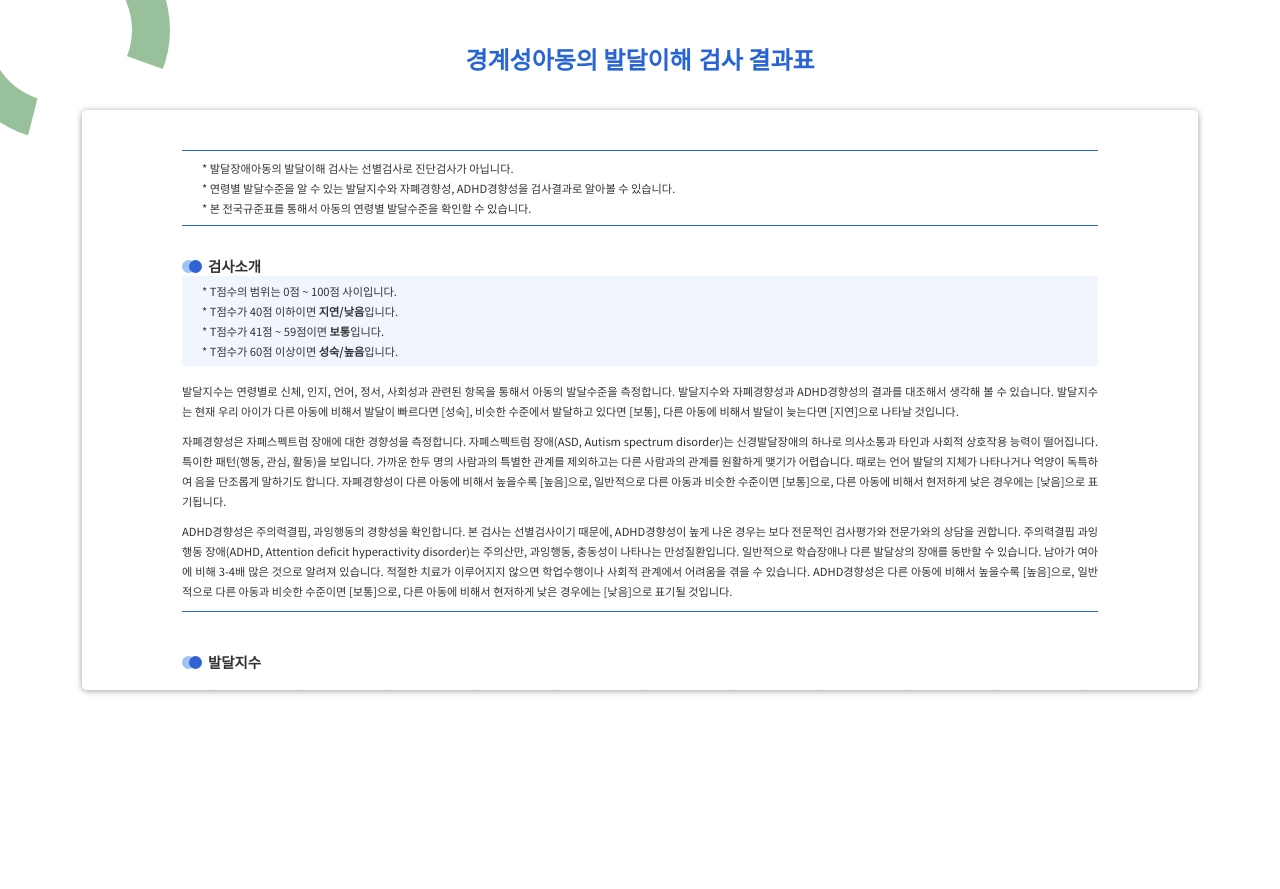
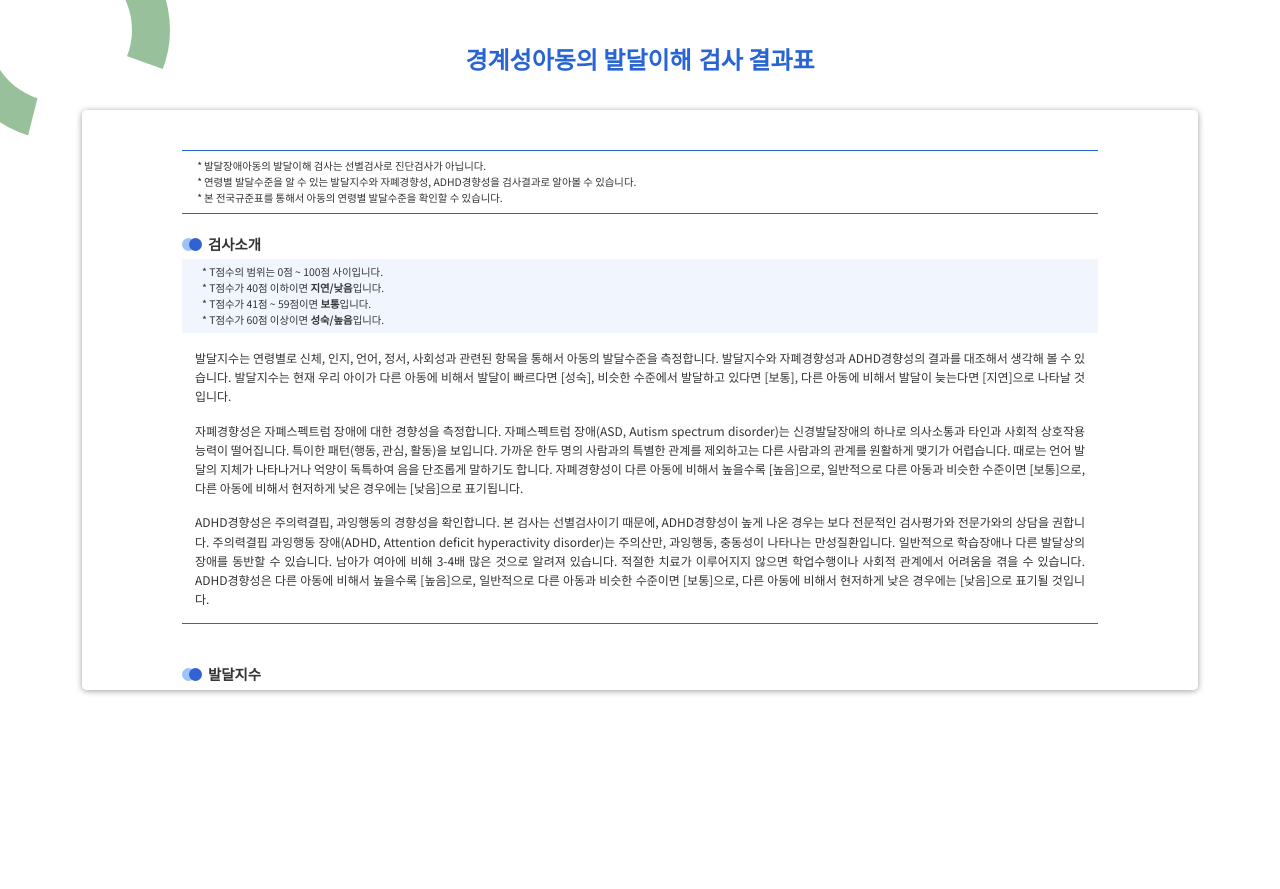
Before and after one commit to ChildDisabilityTest/Front, a Django app: template templates/growthTest/result.html in a window 1280 px wide; the page is wider, and only the part inside the window is pictured. Shown: the top 889 px of that part. Run offline with Django 4.2, Linux system fonts and the light colour scheme; the template is opened without the code that fills it, so the values that code supplies are empty; some libraries are stand-ins or nearby versions.

Commit message:
fix result page ui. 221229 sy.

```diff
--- a/static/css/result.css
+++ b/static/css/result.css
@@ -44,9 +44,24 @@
 .result-top {
   border-top: 0.1rem solid #2864d4;
   border-bottom: 0.1rem solid #2864d4;
-  margin-bottom: 30px;
-  padding: 7px 20px;
-  font-size: 0.7rem;
+  margin-bottom: 20px;
+  padding: 7px 15px;
+  font-size: 0.65rem;
+}
+
+.result-top ul {
+  list-style-type: "*";
+  margin: 0;
+  padding-left: 5px;
+}
+
+.result-top ul li {
+  line-height: 1rem;
+}
+
+.result-top ul li span {
+  position: relative;
+  left: 2px;
 }
 
 .test-info-wrap {
@@ -104,14 +119,14 @@
 
 .researchBtn {
   text-decoration: none;
-  font-size: 0.9rem;
+  font-size: 0.75rem;
   color: #ffffff;
   background-color: #2864d4;
-
-  width: 160px;
-  padding: 8px 0;
+  padding: 6px 12px;
   border-radius: 4px;
-  margin-top: 20px;
+  margin-top: 7px;
+  display: block;
+  text-align: center;
 }
 
 .researchBtn:hover {
@@ -209,7 +224,7 @@
 }
 
 .comment-text {
-  font-size: 0.8rem;
+  font-size: 0.75rem;
   font-weight: 400;
 }
 
@@ -223,33 +238,59 @@
   gap: 10px;
 }
 
-.notice-wrap a:link,
+/* .notice-wrap a:link,
 .notice-wrap a:visited {
-  color: #f9b252;
-  text-decoration: underline;
-  font-weight: 500;
-}
+  text-decoration: none;
+} */
 
 /* T Score */
 .twrap {
   background-color: #f0f5fe;
+  margin-top: 5px;
   margin-bottom: 15px;
   padding: 5px 20px;
-  font-size: 0.7rem;
+  font-size: 0.65rem;
+  line-height: 1rem;
 }
 
 .result-common-text {
-  font-size: 0.7rem;
-  margin-bottom: 10px;
+  font-size: 0.75rem;
+  margin-bottom: 15px;
+  padding: 0 13px;
   text-align: justify;
+  line-height: 1.2rem;
 }
 
 .divide-blue {
   border-top: 0.1rem solid #2864d4;
 }
 
+.misakyo {
+  font-size: 0.7rem;
+  line-height: 1rem;
+}
+
+.event-img {
+  width: 270px;
+  height: 270px;
+}
+
 /* From tablet portrait to mobile */
 @media (max-width: 767px) {
+  .result-common-text {
+    font-size: 0.65rem;
+    line-height: 1.1rem;
+  }
+
+  .comment-text {
+    font-size: 0.7rem;
+  }
+
+  .event-img {
+    width: 170px;
+    height: 170px;
+  }
+
   .card-news-img {
     width: 80px;
     height: 80px;
--- a/static/css/style.css
+++ b/static/css/style.css
@@ -1242,7 +1242,7 @@
   margin-top: -5px;
   margin-bottom: 14px;
   line-height: 1rem;
-  padding: 10px 0;
+  padding: 10px 15px;
   text-align: center;
   border-radius: 4px;
 }
--- a/templates/base.html
+++ b/templates/base.html
@@ -58,8 +58,6 @@
     <title>SOS LAB | 발달이해 검사</title>
   </head>
   <body>
-    <!-- <div style="background-color: #b1d7f8" class="p-4">헤더, 로고? 필요없으면 빼기</div> -->
-
     {% block content %} {% endblock content %}
   </body>
 </html>
--- a/templates/growthTest/result.html
+++ b/templates/growthTest/result.html
@@ -26,10 +26,18 @@
       <div class="step step-padding">
         <!-- 결과지 상단 -->
         <div class="result-top">
-          * 발달장애아동의 발달이해 검사는 선별검사로 진단검사가 아닙니다. <br />
-          * 연령별 발달수준을 알 수 있는 발달지수와 자폐경향성, ADHD경향성을 검사결과로 알아볼 수
-          있습니다. <br />
-          * 본 전국규준표를 통해서 아동의 연령별 발달수준을 확인할 수 있습니다.
+          <ul>
+            <li><span>발달장애아동의 발달이해 검사는 선별검사로 진단검사가 아닙니다.</span></li>
+            <li>
+              <span
+                >연령별 발달수준을 알 수 있는 발달지수와 자폐경향성, ADHD경향성을 검사결과로 알아볼
+                수 있습니다.</span
+              >
+            </li>
+            <li>
+              <span>본 전국규준표를 통해서 아동의 연령별 발달수준을 확인할 수 있습니다.</span>
+            </li>
+          </ul>
         </div>
 
         <!-- 검사소개 -->
@@ -151,14 +159,14 @@
 
         <!-- 종합 소견 -->
         <div class="result-wrap">
-          <div class="list-wrap">
+          <div class="list-wrap mb-2">
             <div id="back-circle"></div>
             <div id="front-circle"></div>
             <div class="result-subtitle">종합소견</div>
           </div>
 
           <div class="result-common-text">
-            발달지수가 [성숙],[보통]으로 나타나면서, 자폐경향성이 [보통], [낮음], ADHD경향성이
+            발달지수가 [성숙], [보통]으로 나타나면서, 자폐경향성이 [보통], [낮음], ADHD경향성이
             [보통], [낮음] 으로 나타난다면 아동이 밝고 건강하게 잘 성장하고 있을 가능성이 높습니다.
             우리아이가 바르고 건강하게 성장할 수 있도록 열심히 노력하고 서포트하고 있는
             부모님/양육자분께 큰 박수드립니다.
@@ -190,23 +198,25 @@
 
         <!-- 기타 공지-->
         <div class="notice-wrap">
-          <div class="d-flex gap-2">
+          <div class="d-flex gap-2 mb-1">
             <div>
-              <img src="{% static 'img/notice.png' %}" width="30px" class="test-info-img" />
+              <img src="{% static 'img/notice.png' %}" width="30px" />
             </div>
-            <div>
-              <img src="{% static 'img/event.png' %}" width="160px" class="" />
-              <a href="https://forms.gle/PN4caWJ9vhKvZB4A6" class="researchBtn"
-                >만족도 조사 참여하기</a
-              >
+            <div class="mt-1">
+              <img src="{% static 'img/event.png' %}" class="event-img" />
+              <div>
+                <a href="https://forms.gle/PN4caWJ9vhKvZB4A6" class="researchBtn"
+                  >만족도 조사 참여하기</a
+                >
+              </div>
             </div>
           </div>
 
           <div class="d-flex gap-2">
             <div>
-              <img src="{% static 'img/notice.png' %}" width="30px" class="test-info-img" />
+              <img src="{% static 'img/notice.png' %}" width="30px" />
             </div>
-            <div>
+            <div class="misakyo mt-1">
               보다 자세한 결과상담을 원하신다면, 미사교심리연구소로 연락해 주세요. <br />
               E-mail: misakyo@naver.com <br />
               https://misakyo.com <br />
```
